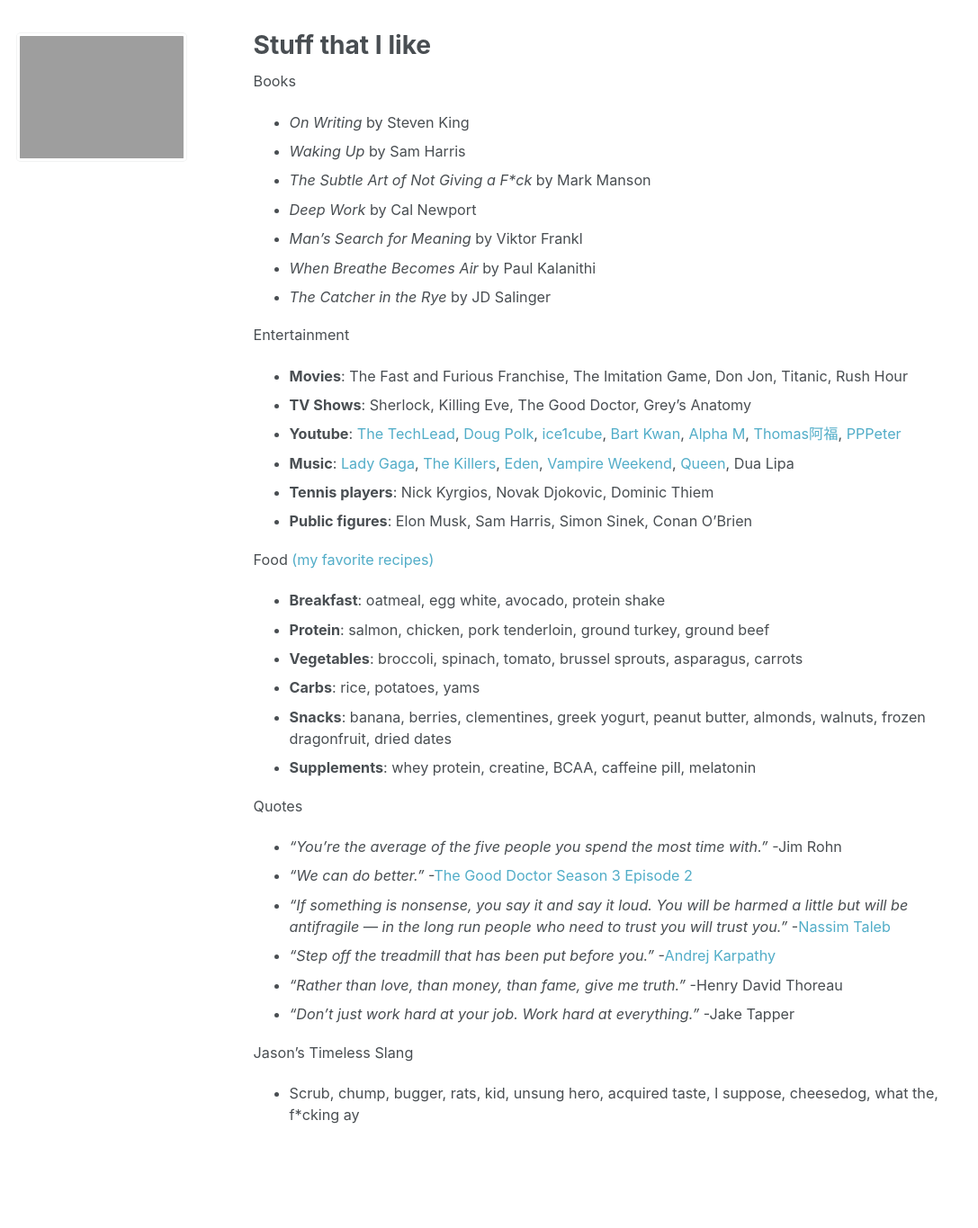
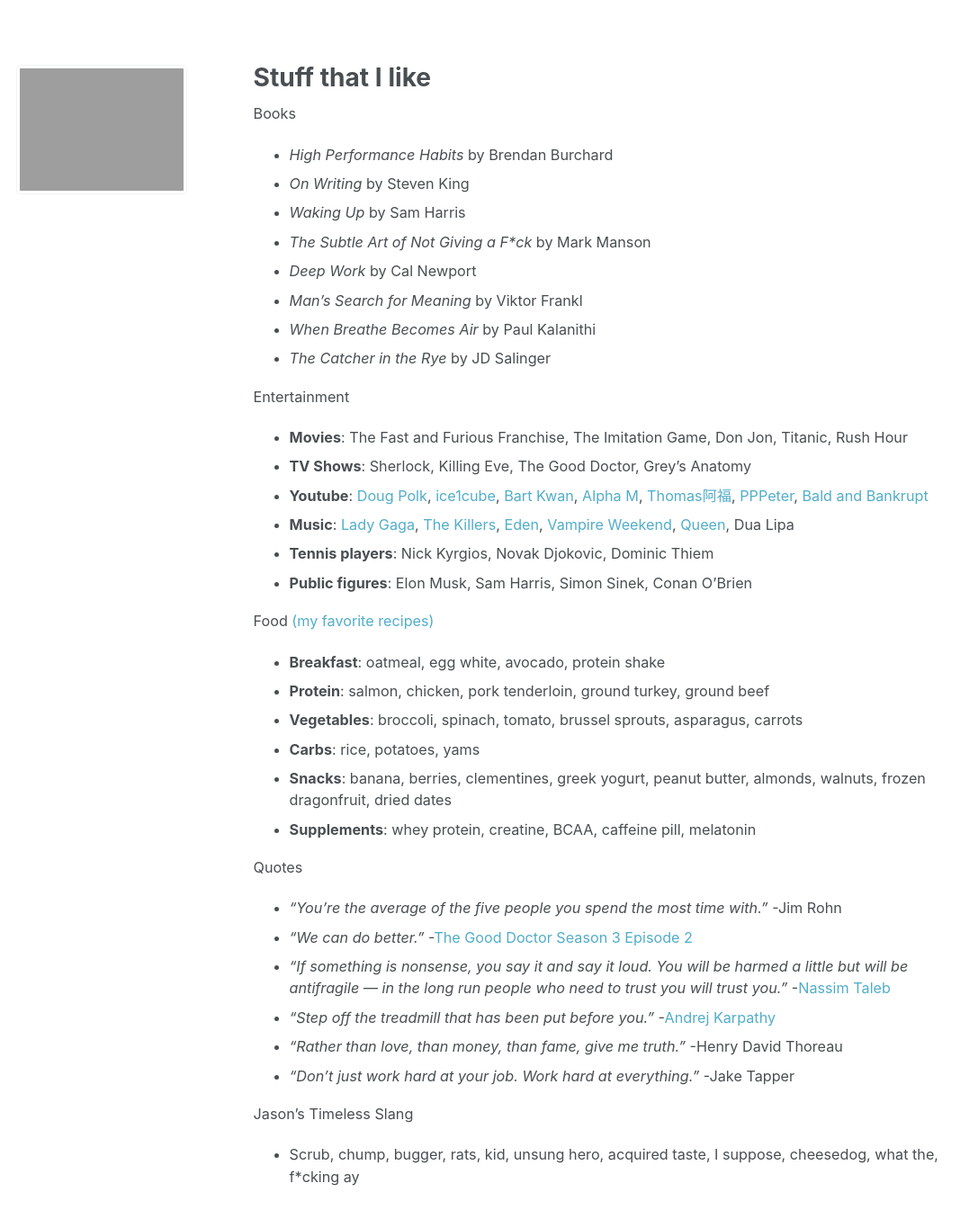
Before and after one commit to jasonwei20/jasonwei20.github.io, a Jekyll site: the page built from _pages/stuff_i_like.md, in a window 1280 px wide. Shown: the whole page at 90% size, without its empty margins (0-1087 px from the left). Built offline with Jekyll 4.4.1, drawn with Linux system fonts in a browser that asks for light colours; before the commit the page ends 1297 px from its top, so only the background shows below that.

Commit message:
add stuff

```diff
--- a/_pages/stuff_i_like.md
+++ b/_pages/stuff_i_like.md
@@ -5,6 +5,7 @@
 ---
 
 Books
+* *High Performance Habits* by Brendan Burchard
 * *On Writing* by Steven King
 * *Waking Up* by Sam Harris
 * *The Subtle Art of Not Giving a F\*ck* by Mark Manson
@@ -16,7 +17,7 @@
 Entertainment
 * **Movies**: The Fast and Furious Franchise, The Imitation Game, Don Jon, Titanic, Rush Hour
 * **TV Shows**: Sherlock, Killing Eve, The Good Doctor, Grey's Anatomy
-* **Youtube**: [The TechLead](https://www.youtube.com/watch?v=fssFXlNk6vw&t=468s), [Doug Polk](https://www.youtube.com/channel/UCyI7FNTudkyALBh9N7hwI9Q), [ice1cube](https://www.youtube.com/user/ice1cubed), [Bart Kwan](https://www.youtube.com/user/bartkwan), [Alpha M](https://www.youtube.com/user/AlphaMconsulting), [Thomas阿福](https://www.youtube.com/channel/UC689uDf0ryZniKpuSK9ESTw), [PPPeter](https://www.youtube.com/c/PPPeter1)
+* **Youtube**: [Doug Polk](https://www.youtube.com/channel/UCyI7FNTudkyALBh9N7hwI9Q), [ice1cube](https://www.youtube.com/user/ice1cubed), [Bart Kwan](https://www.youtube.com/user/bartkwan), [Alpha M](https://www.youtube.com/user/AlphaMconsulting), [Thomas阿福](https://www.youtube.com/channel/UC689uDf0ryZniKpuSK9ESTw), [PPPeter](https://www.youtube.com/c/PPPeter1), [Bald and Bankrupt](https://www.youtube.com/channel/UCxDZs_ltFFvn0FDHT6kmoXA)
 * **Music**: [Lady Gaga](https://www.youtube.com/watch?v=etjiqgU0_lI), [The Killers](https://www.youtube.com/watch?v=DL5hTUNoljQ), [Eden](https://www.youtube.com/user/EdenProjectOfficial), [Vampire Weekend](https://www.youtube.com/watch?v=FwkrrU2WYKg), [Queen](https://www.youtube.com/watch?v=aA2IRoPFIn0), Dua Lipa
 * **Tennis players**: Nick Kyrgios, Novak Djokovic, Dominic Thiem
 * **Public figures**: Elon Musk, Sam Harris, Simon Sinek, Conan O'Brien
--- a/_sass/_page.scss
+++ b/_sass/_page.scss
@@ -6,6 +6,7 @@
   @include container;
   @include clearfix;
   margin-top: 2em;
+  padding-top: 2em;
   padding-left: 1em;
   padding-right: 1em;
   animation: intro 0.3s both;
```
Also changed, not shown: _pages/personal.md (+4 -2 lines), archived_pages/all_papers.md (renamed from _pages/all_papers.md), archived_pages/blog_posts_old.html (renamed from _pages/blog_posts_old.html), archived_pages/eda.md (renamed from _pages/eda.md), archived_pages/markdown.md (renamed from _pages/markdown.md).
